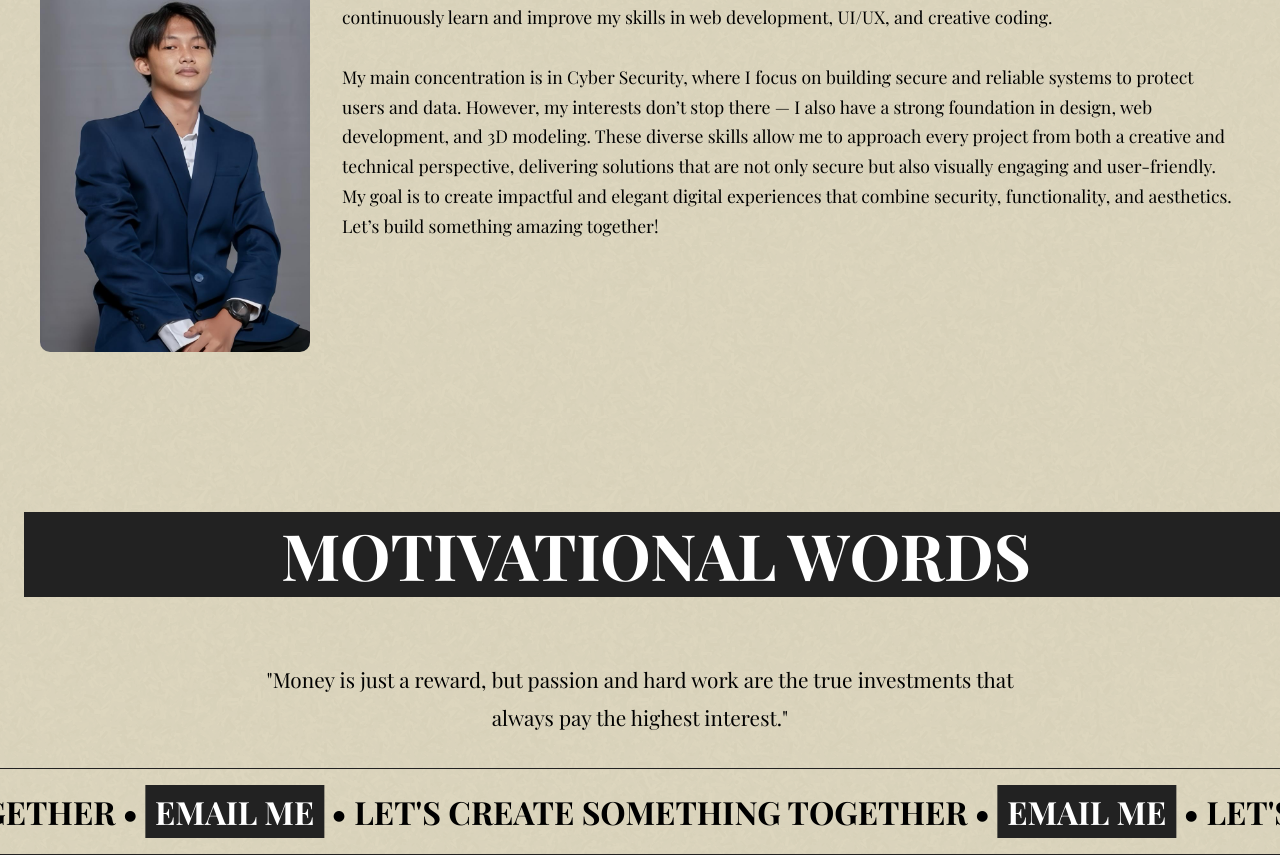
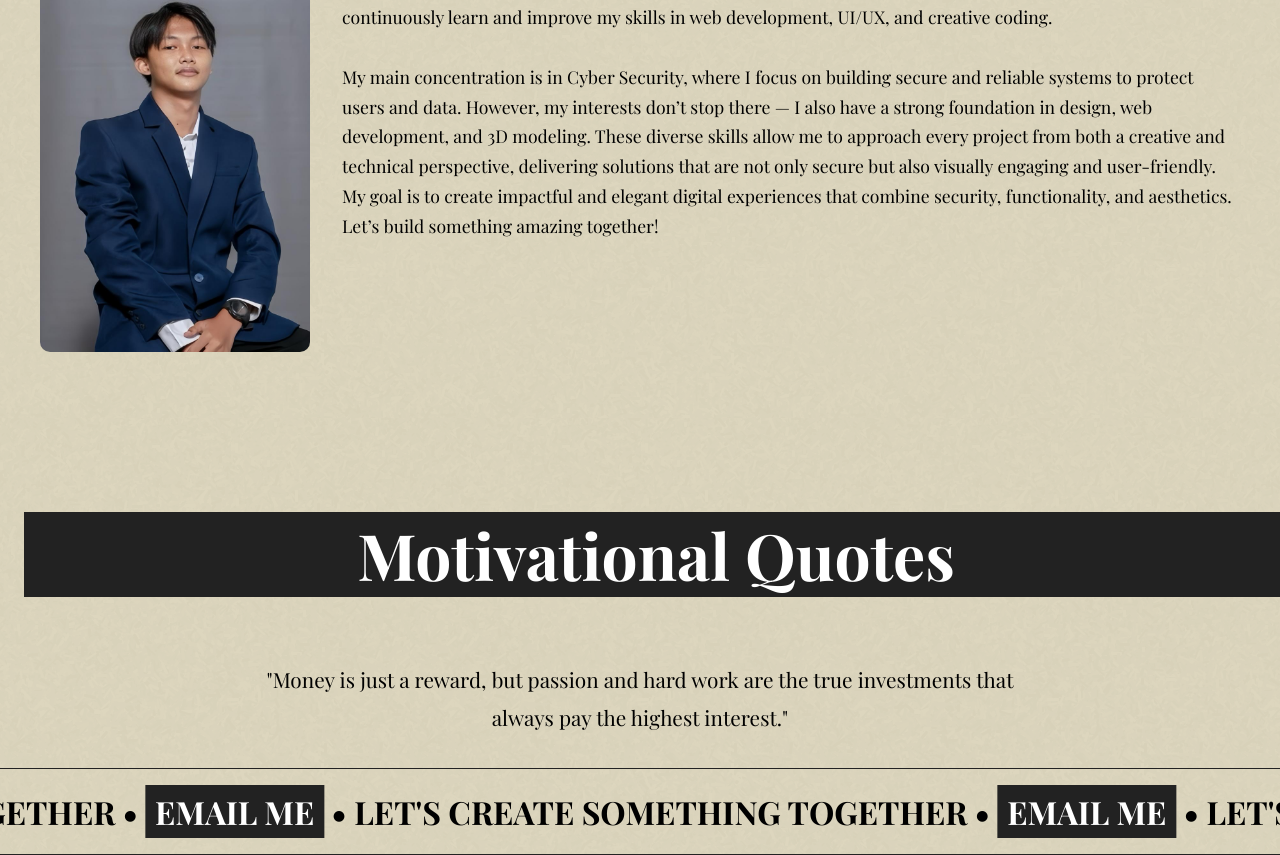
Before and after one commit to Alvin-1308/my-portofolio, a Next.js app: page /about in a window 1280 px wide. Shown: the part 402-1257 px from the top of the page. Built offline with nearby package versions, Linux system fonts and the light colour scheme; a web font is replaced by a local one.

Commit message:
Update portfolio final

```diff
--- a/pages/about.js
+++ b/pages/about.js
@@ -122,7 +122,7 @@ export default function About() {
               margin: 0,
             }}
           >
-            MOTIVATIONAL WORDS
+            Motivational Quotes
           </h1>
         </div>
       </section>
```
